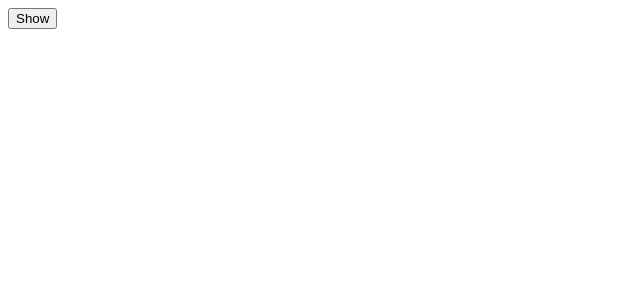
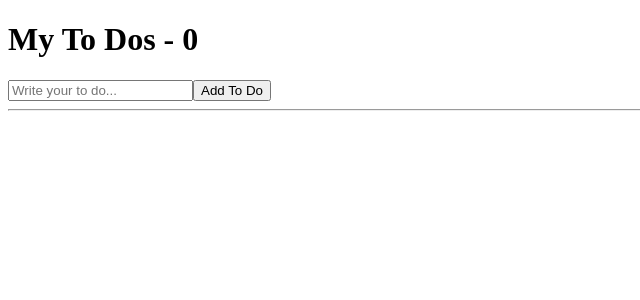
Before and after one commit to minandseok/create-react-app-study, a React (Create React App) app: page / in a window 1280 px wide. Shown: the top 300 px of the page, without its empty margins (0-640 px from the left). Built offline with nearby package versions, Linux system fonts and the light colour scheme.

Commit message:
finished #7.1 - To Do List

```diff
--- a/src/App.js
+++ b/src/App.js
@@ -1,26 +1,37 @@
-import { useEffect, useState } from "react";
-
-function Hello() {
-  // useEffect(function () {
-  //   console.log("hi :)");
-  //   return function () {
-  //     console.log("bye :(");
-  //   };
-  // }, []);
-  useEffect(() => {
-    console.log("hi :)");
-    return () => console.log("bye :(");
-  }, []);
-  return <h1>Hello</h1>;
-}
+import { useState } from "react";
 
 function App() {
-  const [showing, setShowing] = useState(false);
-  const onClick = () => setShowing((prev) => !prev);
+  const [toDo, setToDo] = useState("");
+  const [toDos, setToDos] = useState([]);
+  const onChange = (event) => {
+    setToDo(event.target.value);
+  };
+  const onSubmit = (event) => {
+    event.preventDefault();
+    if (toDo === "") {
+      return;
+    }
+    setToDos((currentArr) => [toDo, ...currentArr]);
+    setToDo("");
+  };
   return (
     <div>
-      {showing ? <Hello /> : null}
-      <button onClick={onClick}>{showing ? "Hide" : "Show"}</button>
+      <h1>My To Dos - {toDos.length}</h1>
+      <form onSubmit={onSubmit}>
+        <input
+          onChange={onChange}
+          value={toDo}
+          type="text"
+          placeholder="Write your to do..."
+        />
+        <button>Add To Do</button>
+      </form>
+      <hr />
+      <ul>
+        {toDos.map((item, index) => (
+          <li key={index}>{item}</li>
+        ))}
+      </ul>
     </div>
   );
 }
```
